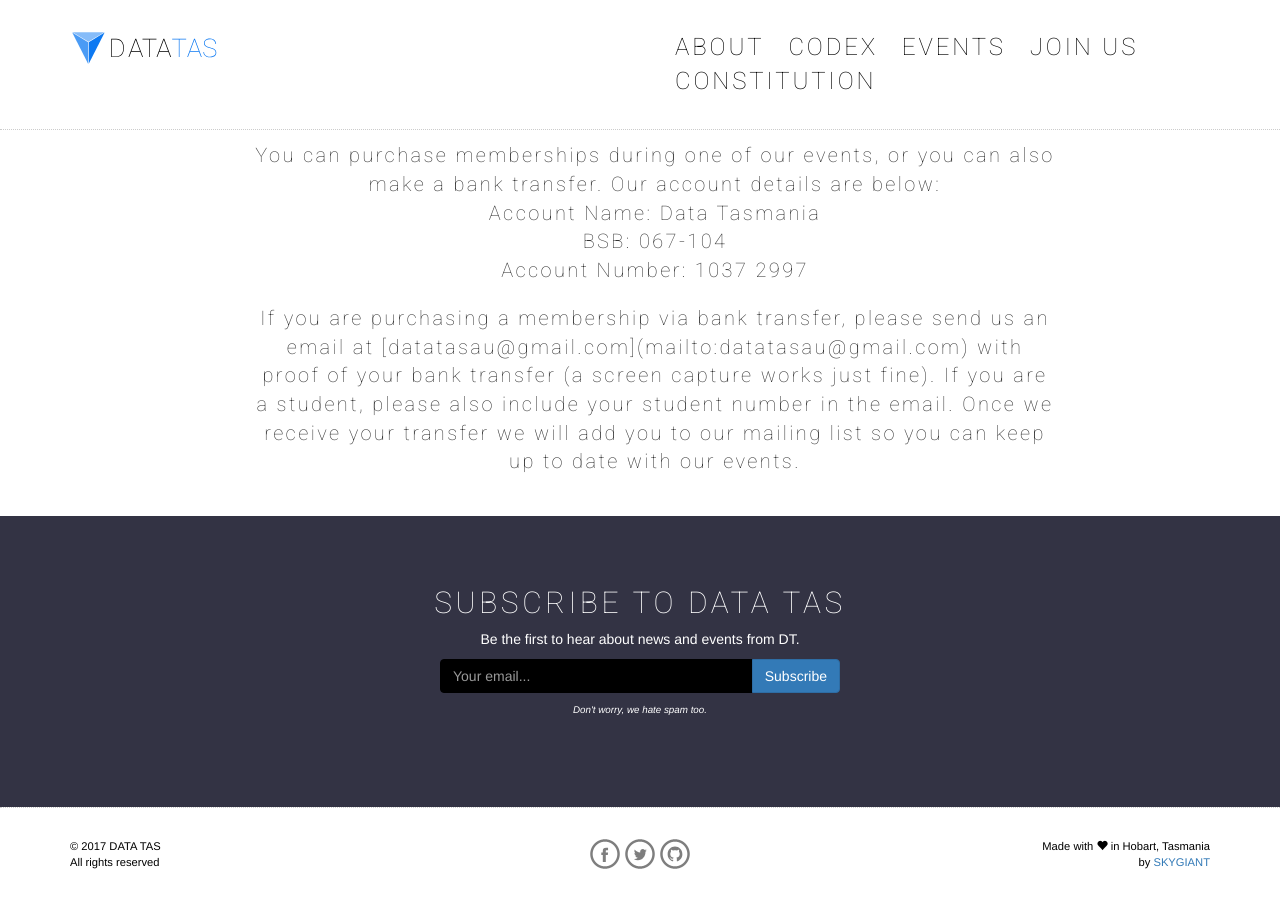
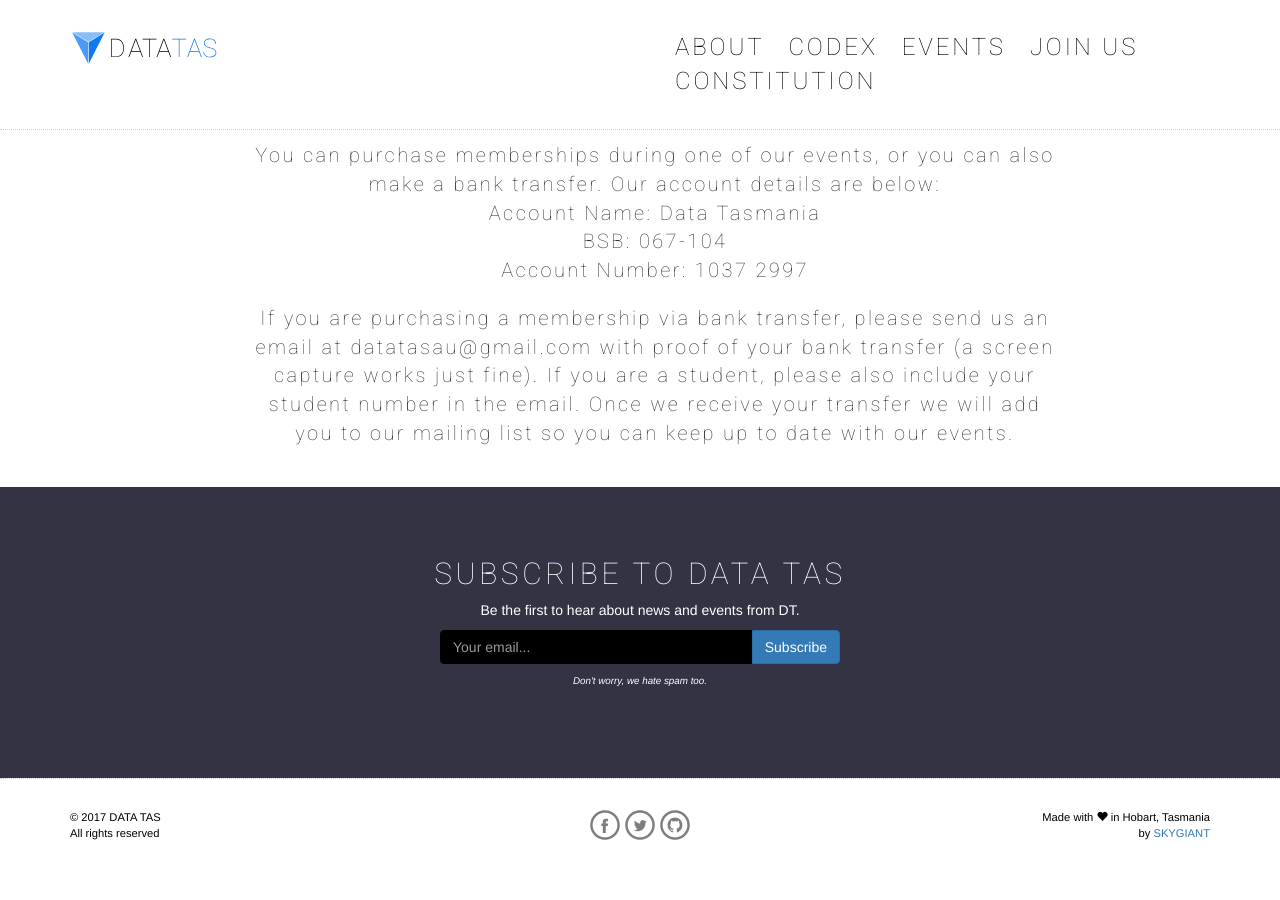
Before and after one commit to datatas/datatas.github.io, a Jekyll site: the page built from join/index.md, in a window 1280 px wide and 900 px high, scrolled down 578 px. Built offline with Jekyll 4.4.1, drawn with Linux system fonts in a browser that asks for light colours; nearby versions of some CDN libraries; after the commit the page ends 1449 px from its top, so only the background shows below that; some of the changed lines change nothing that is shown.

Commit message:
fixing email address

```diff
--- a/join/index.md
+++ b/join/index.md
@@ -21,4 +21,4 @@
                 BSB: 067-104<br>
                 Account Number: 1037 2997<br></p>
                 <br>
-                <p>If you are purchasing a membership via bank transfer, please send us an email at [datatasau@gmail.com](mailto:datatasau@gmail.com) with proof of your bank transfer (a screen capture works just fine). If you are a student, please also include your student number in the email. Once we receive your transfer we will add you to our mailing list so you can keep up to date with our events.</p>
+                <p>If you are purchasing a membership via bank transfer, please send us an email at datatasau@gmail.com with proof of your bank transfer (a screen capture works just fine). If you are a student, please also include your student number in the email. Once we receive your transfer we will add you to our mailing list so you can keep up to date with our events.</p>
```
